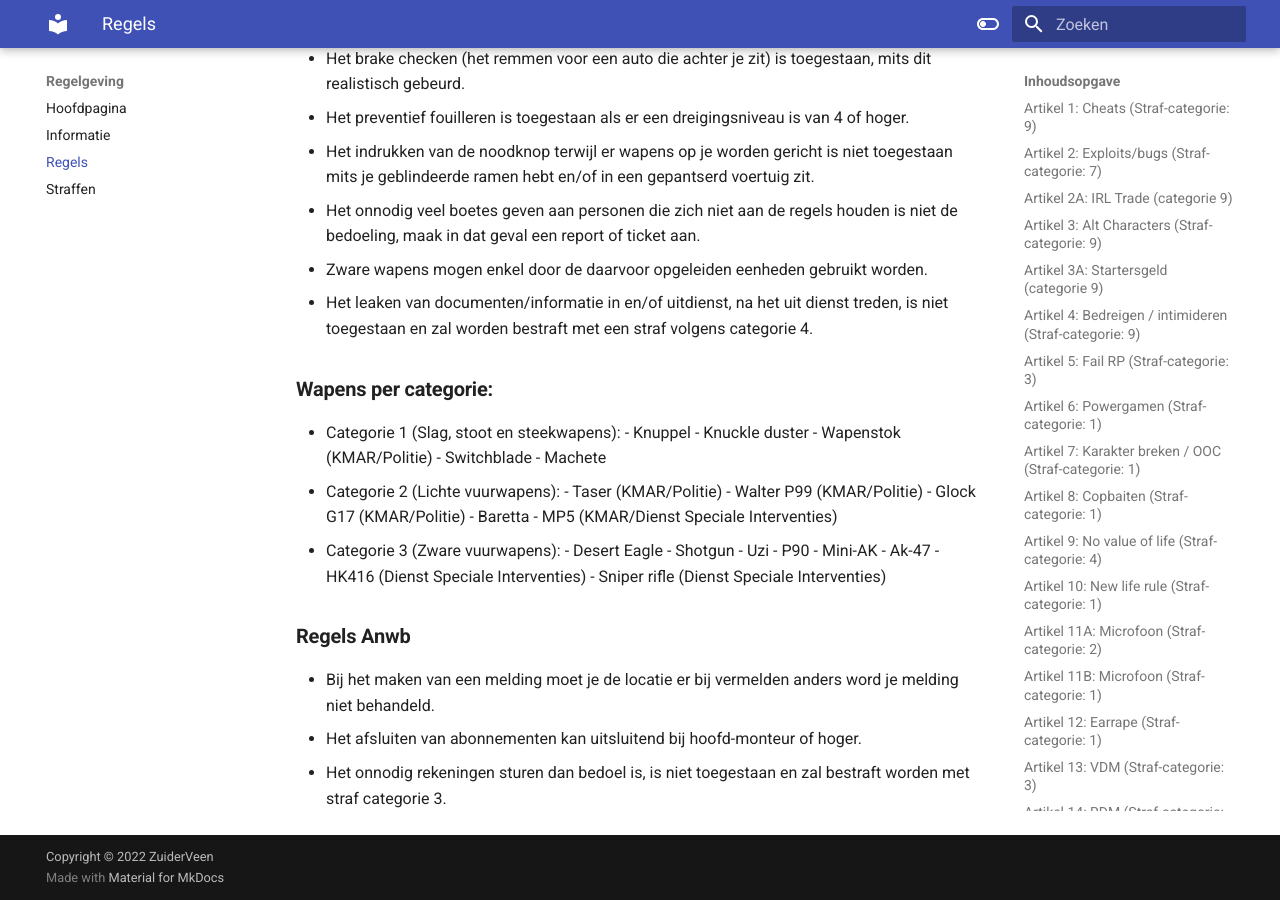
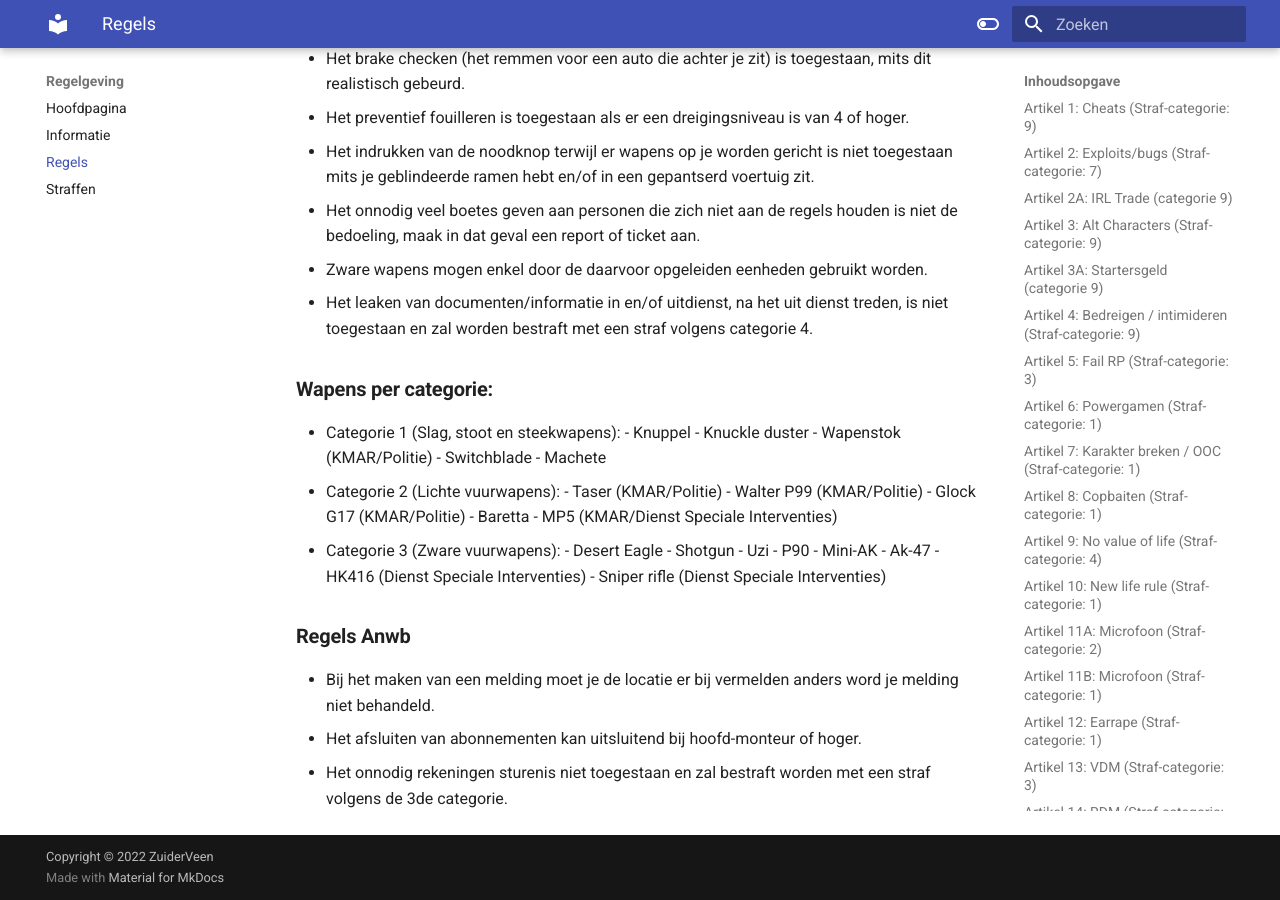
Before and after one commit to ZuiderVeenRP/apv, an MkDocs documentation site: the page built from docs/algemeen.md, in a window 1280 px wide and 900 px high, scrolled down 20449 px. Built offline with MkDocs 1.6.1 and Material for MkDocs 9.7.7, drawn with Linux system fonts in a browser that asks for light colours; comment, search, counter and statistics services are not loaded.

```diff
--- a/docs/algemeen.md
+++ b/docs/algemeen.md
@@ -470,4 +470,4 @@
 ### **Regels Anwb**
 - Bij het maken van een melding moet je de locatie er bij vermelden anders word je melding niet behandeld.
 - Het afsluiten van abonnementen kan uitsluitend bij hoofd-monteur of hoger.
-- Het onnodig rekeningen sturen dan bedoel is, is niet toegestaan en zal bestraft worden met straf categorie 3.
+- Het onnodig rekeningen sturenis niet toegestaan en zal bestraft worden met een straf volgens de 3de categorie.
```
